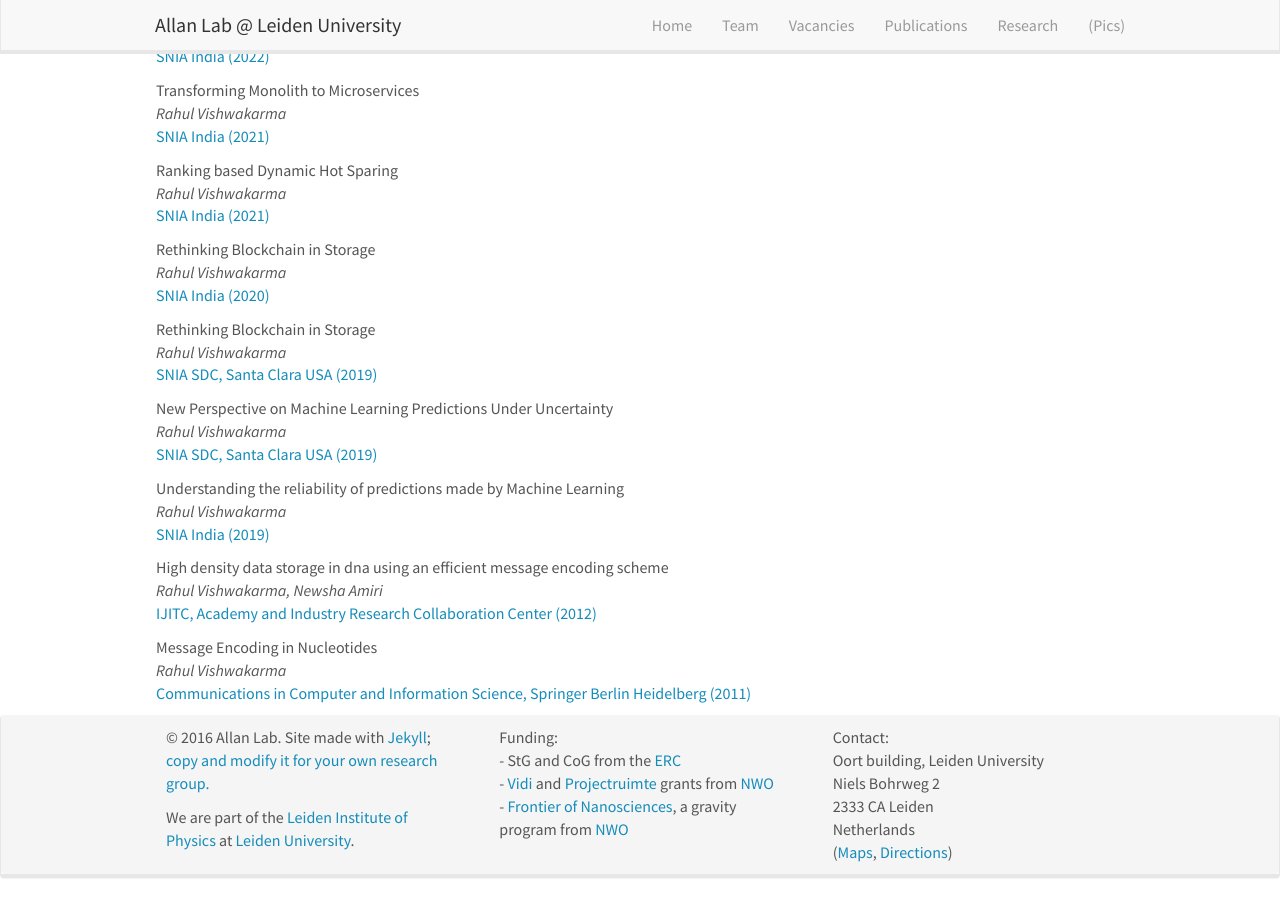
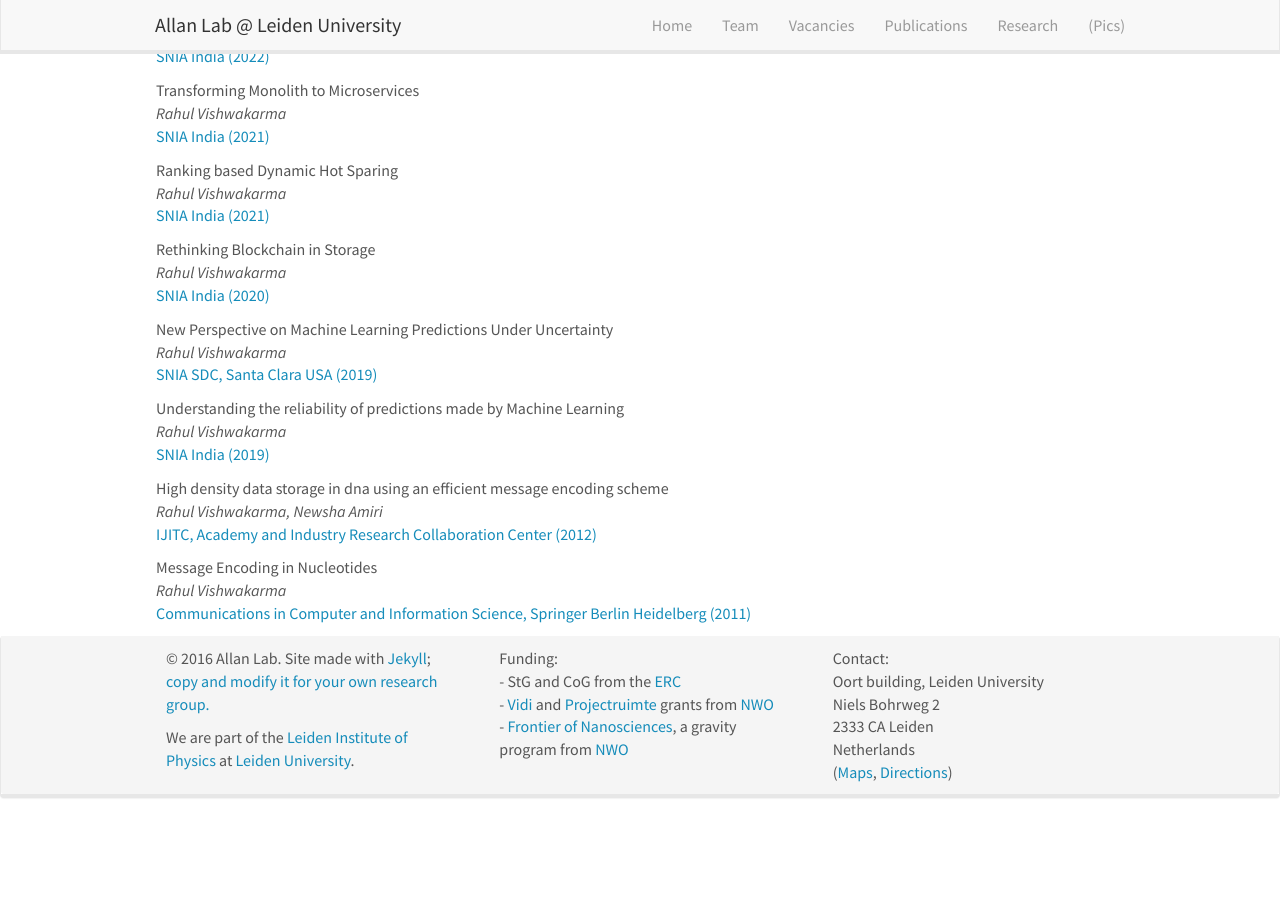
Before and after one commit to open-research-lab/open-research-lab.github.io, a Jekyll site: the page built from _pages/publications.md, in a window 1280 px wide and 900 px high, scrolled down 1660 px. Built offline with Jekyll 4.4.1, drawn with Linux system fonts in a browser that asks for light colours; nearby versions of some CDN libraries; after the commit the page ends 2480 px from its top, so only the background shows below that.

Commit message:
Update publist.yml

```diff
--- a/_data/publist.yml
+++ b/_data/publist.yml
@@ -79,15 +79,6 @@
     display: SNIA India (2020)
   highlight: 1
 
-- title: "Rethinking Blockchain in Storage"
-  image: imageaward_edited.png
-  description: Shot noise has been suggested for a long time as a tell-tale probe for Majorana bound states. We are the first to carry out local tunneling shot noise measurements on the putative vortex Majorana states.
-  authors: Rahul Vishwakarma
-  link:
-    url: https://www.snia.org/sites/default/files/SDC/2019/presentations/Machine_Learning/Vishwakarma_Rahul_Perneti_Jayanth_Kumar_Reddy_New_Perspective_on_Machine_Learning_Predictions_Under_Uncertainty.pdf
-    display: SNIA SDC, Santa Clara USA (2019)
-  highlight: 1
-
 - title: "New Perspective on Machine Learning Predictions Under Uncertainty"
   image: imageaward_edited.png
   description: Shot noise has been suggested for a long time as a tell-tale probe for Majorana bound states. We are the first to carry out local tunneling shot noise measurements on the putative vortex Majorana states.
```
